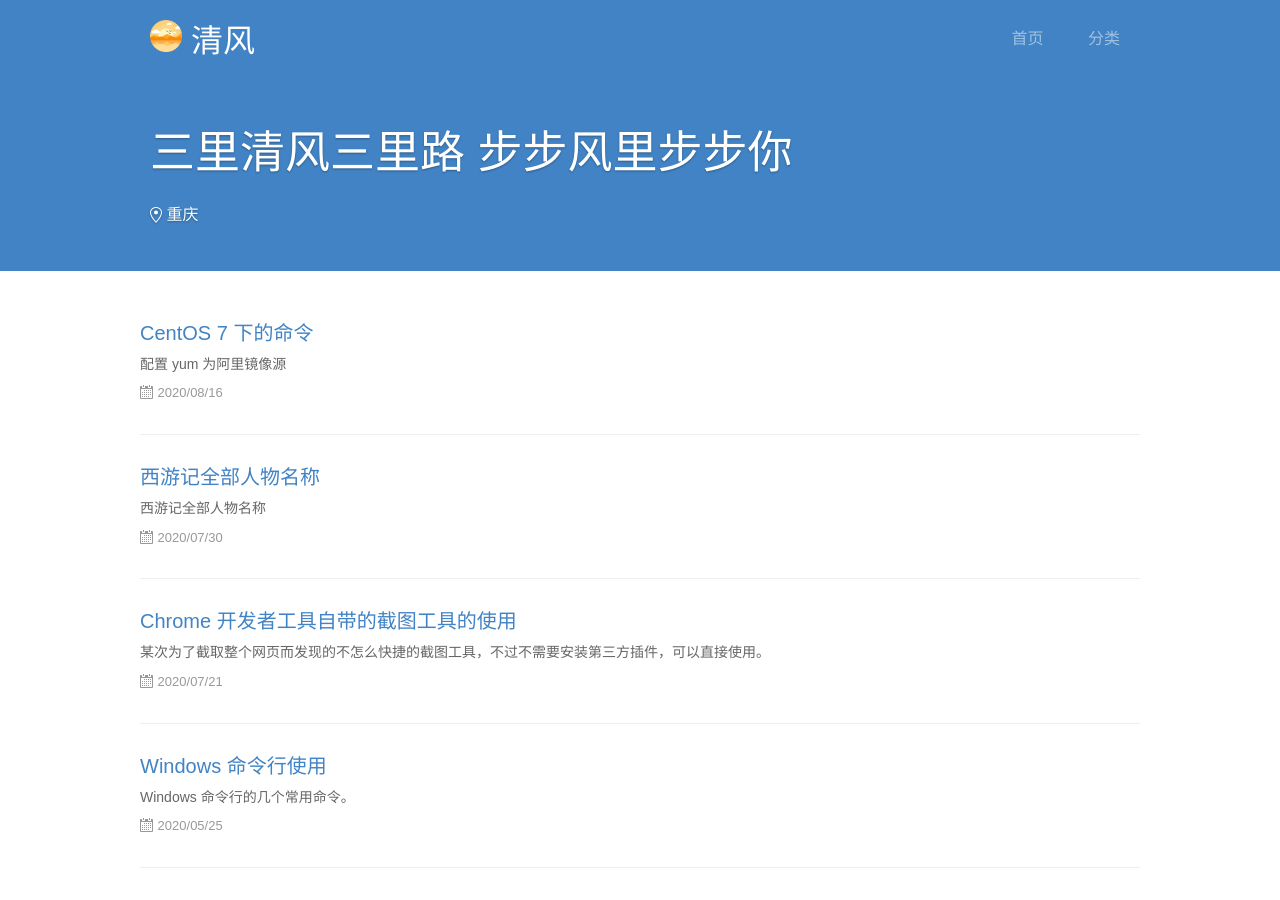
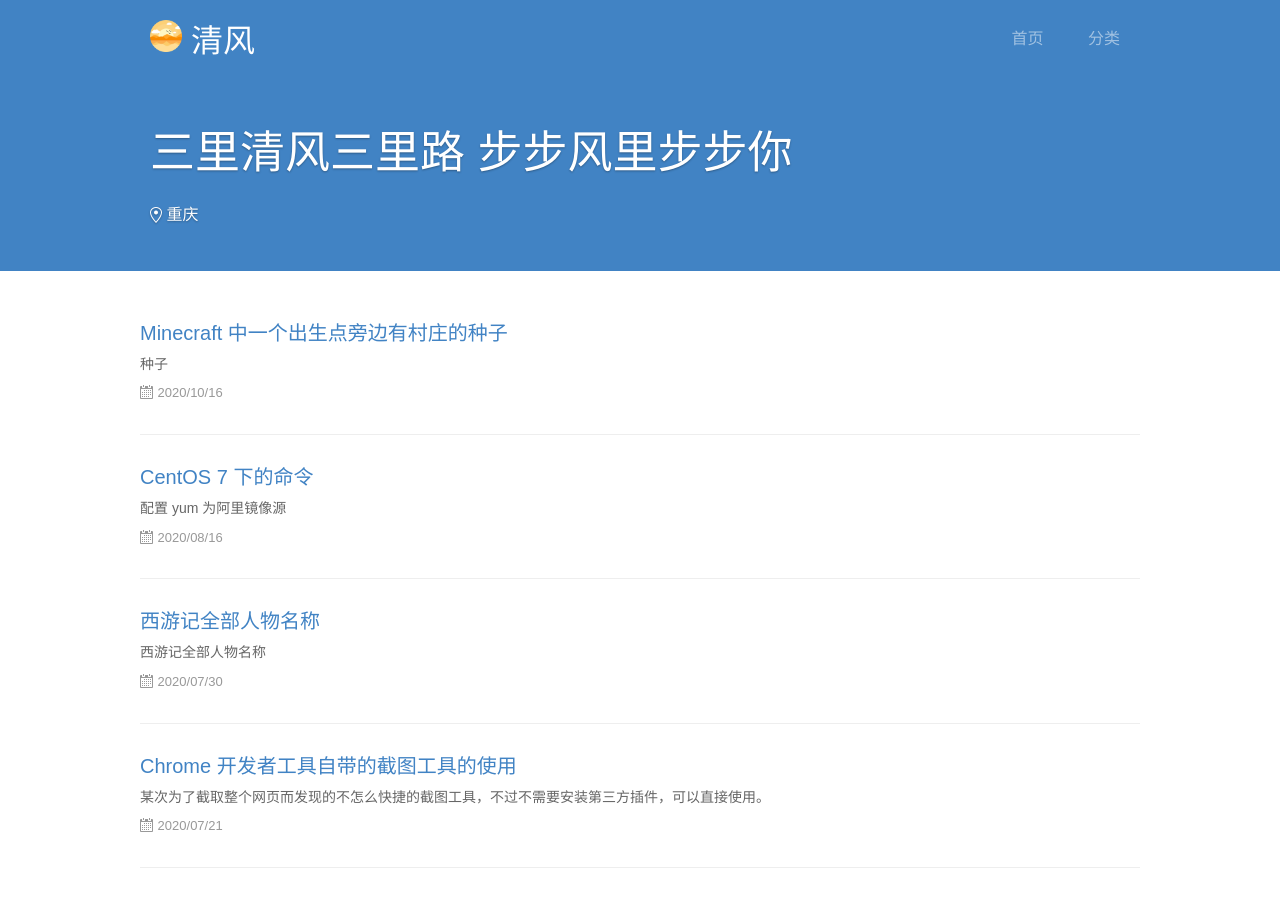
Before and after one commit to breezeer/note_in_test, a Jekyll site: the page built from index.html, in a window 1280 px wide and 900 px high. Built offline with Jekyll 4.4.1, drawn with Linux system fonts in a browser that asks for light colours; the list of posts is cut into pages by our own code.

Commit message:
2020/11/26 22:14:19

````diff
--- /dev/null
+++ b/_posts/2020-10-16-minecraft-seed.md
@@ -0,0 +1,15 @@
+---
+layout: post
+title: Minecraft 中一个出生点旁边有村庄的种子
+categories: 备份
+description: nice
+keywords: nice
+---
+
+## 种子
+
+```
+-1488891351572495062
+```
+
+仅在 1.16.3 版本中完成测试。
````
Also changed, not shown: _posts/2020-05-25-windows-cmd.md (+2 -0 lines).
